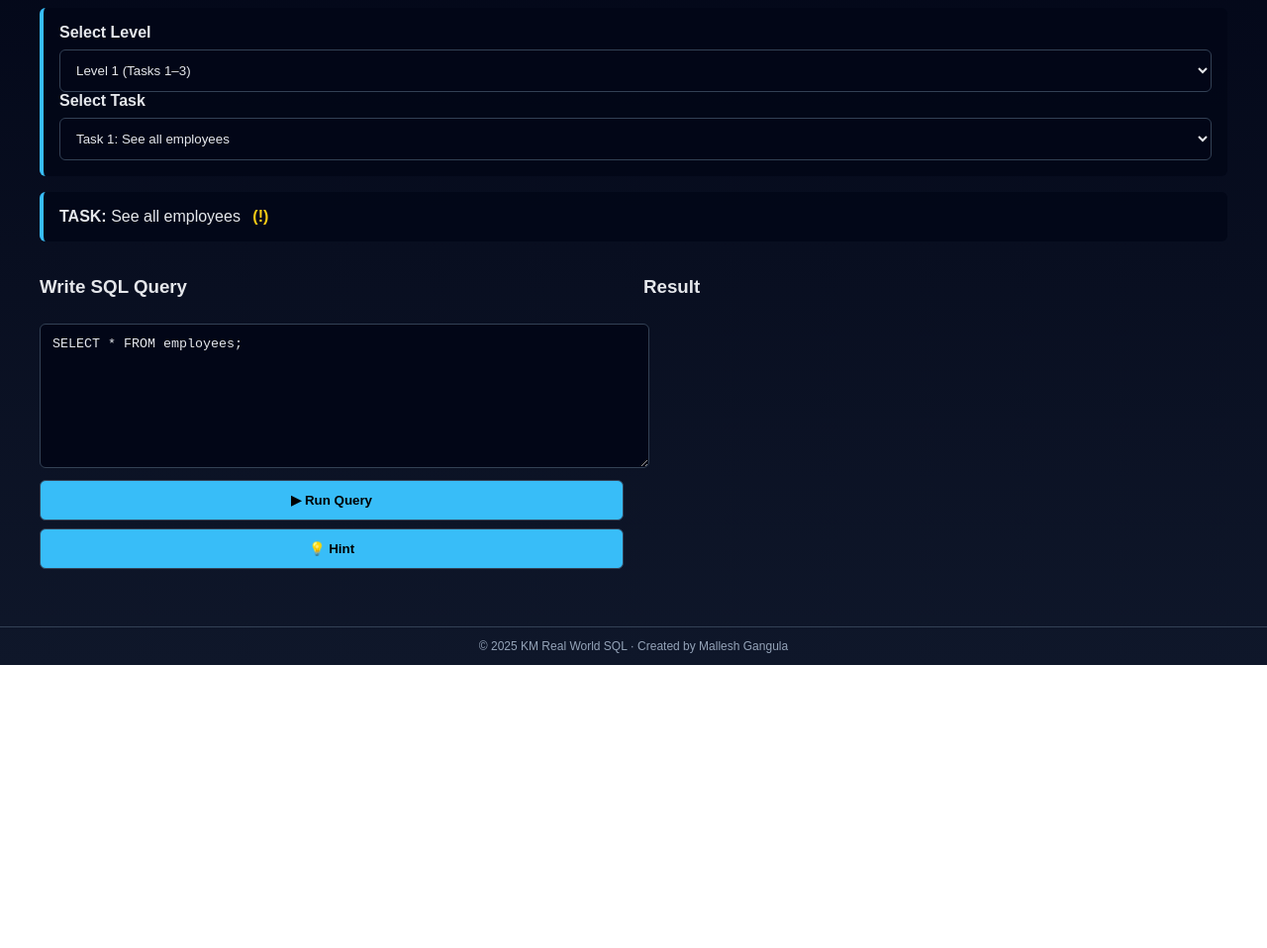
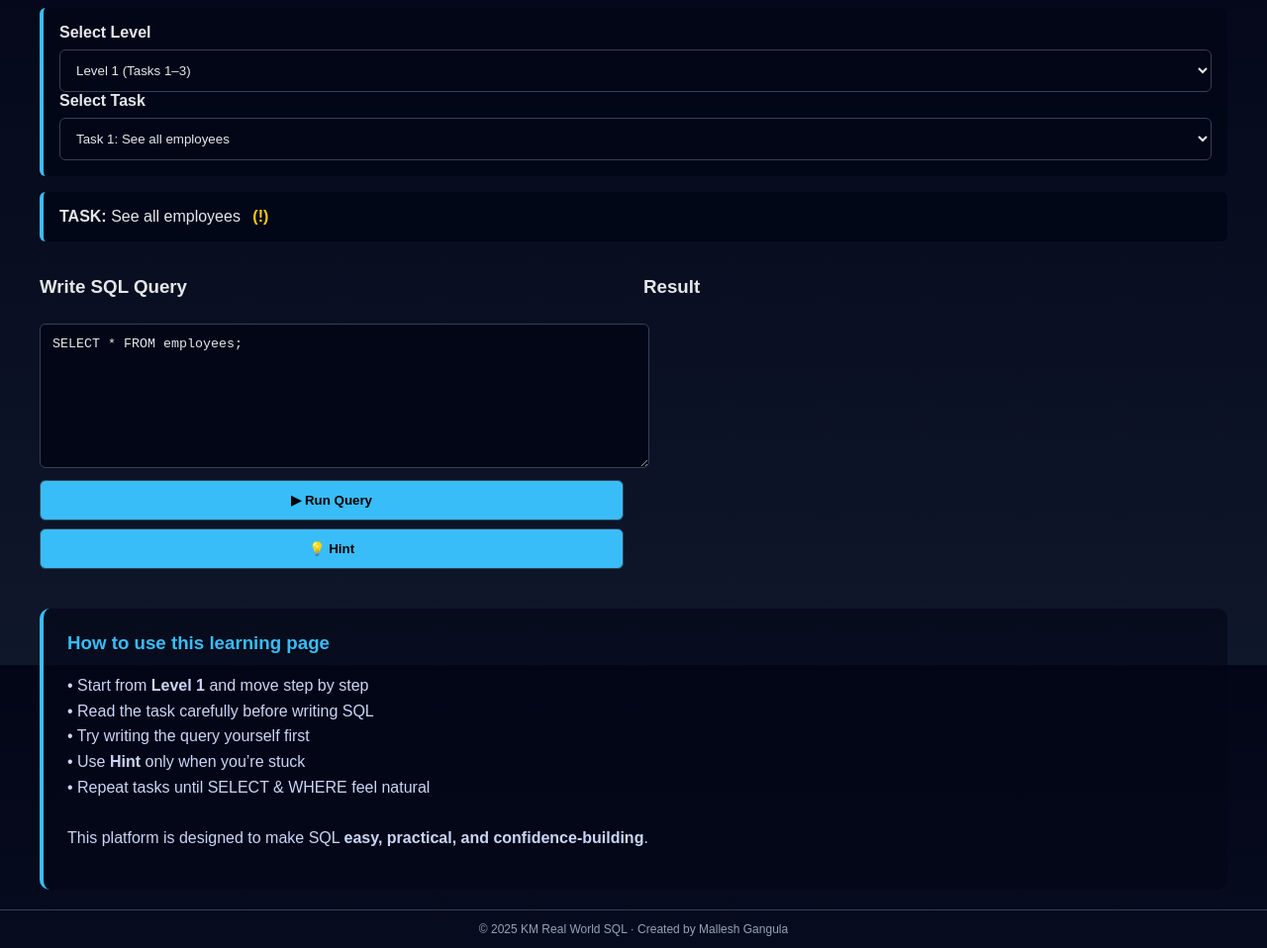
Before and after one commit to cargoman-logistics/Km-real-world-SQL-, a plain HTML site: page index.html in a window 1280 px wide. Shown: the part 128-1086 px from the top of the page at 99% size. Before the commit the page ends 800 px from the top, so only its background shows below. Drawn offline with nearby package versions, Linux system fonts and the light colour scheme.

Commit message:
Update index.html

```diff
--- a/index.html
+++ b/index.html
@@ -7,7 +7,7 @@
 <script src="https://cdnjs.cloudflare.com/ajax/libs/sql.js/1.8.0/sql-wasm.js"></script>
 
 <style>
-/* ===== GLOBAL FIXES ===== */
+/* ===== GLOBAL ===== */
 html, body {
   height: 100%;
   margin: 0;
@@ -156,6 +156,25 @@ th, td {
   text-align: left;
 }
 
+/* ===== BOTTOM LEARNING SECTION ===== */
+.bottom-info {
+  margin-top: 40px;
+  padding: 24px;
+  background: rgba(2, 6, 23, 0.6);
+  border-radius: 10px;
+  border-left: 4px solid #38bdf8;
+}
+
+.bottom-info h3 {
+  margin-top: 0;
+  color: #38bdf8;
+}
+
+.bottom-info p {
+  line-height: 1.6;
+  color: #cbd5f5;
+}
+
 /* ===== FOOTER ===== */
 footer {
   margin-top: auto;
@@ -166,7 +185,7 @@ footer {
   padding: 12px;
 }
 
-/* ===== MOBILE FIX ===== */
+/* ===== MOBILE ===== */
 @media (max-width: 768px) {
   .container {
     grid-template-columns: 1fr;
@@ -229,6 +248,19 @@ footer {
     <div id="output"></div>
   </div>
 </div>
+
+<!-- 🔽 THIS IS WHAT FILLS THE PAGE PROPERLY -->
+<section class="bottom-info">
+  <h3>How to use this learning page</h3>
+  <p>
+    • Start from <b>Level 1</b> and move step by step<br>
+    • Read the task carefully before writing SQL<br>
+    • Try writing the query yourself first<br>
+    • Use <b>Hint</b> only when you’re stuck<br>
+    • Repeat tasks until SELECT & WHERE feel natural<br><br>
+    This platform is designed to make SQL <b>easy, practical, and confidence-building</b>.
+  </p>
+</section>
 
 </main>
 
```
